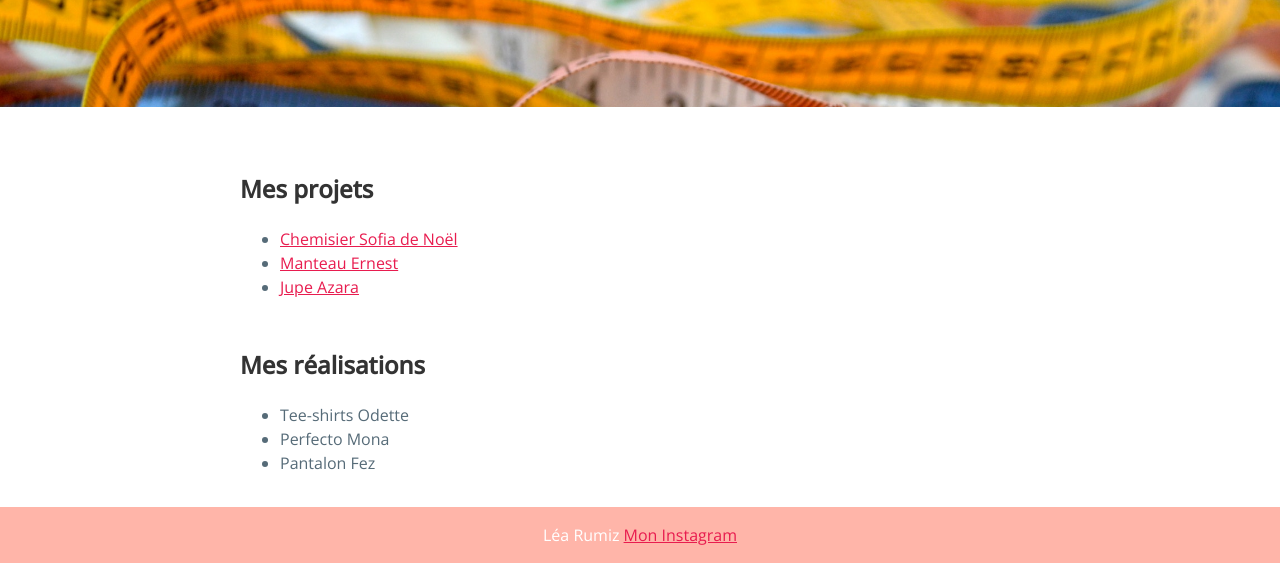
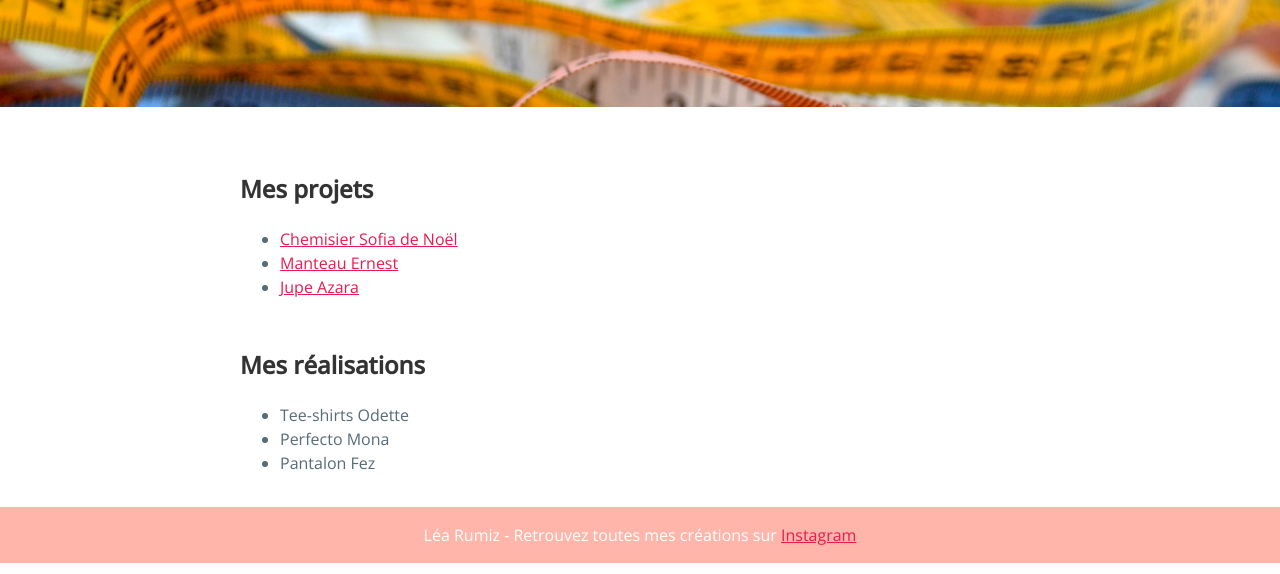
Before and after one commit to Choubztter/sewing-projects, a plain HTML site: page index.html in a window 1280 px wide. Shown: the part 226-800 px from the top of the page. Drawn offline with nearby package versions, Linux system fonts and the light colour scheme.

Commit message:
correction footer

```diff
--- a/index.html
+++ b/index.html
@@ -33,7 +33,7 @@
     </div>
   </main>
 
-  <footer>Léa Rumiz <a href="https://www.instagram.com/lea_rmz/" target="_blank">Mon Instagram</a> </footer>
+  <footer>Léa Rumiz - Retrouvez toutes mes créations sur <a href="https://www.instagram.com/lea_rmz/" target="_blank">Instagram</a> </footer>
 </body>
 
 </html>
```
Also changed, not shown: projet-azara1.html (+1 -1 lines), projet-ernest1.html (+1 -1 lines), projet-sofia1.html (+1 -1 lines).
